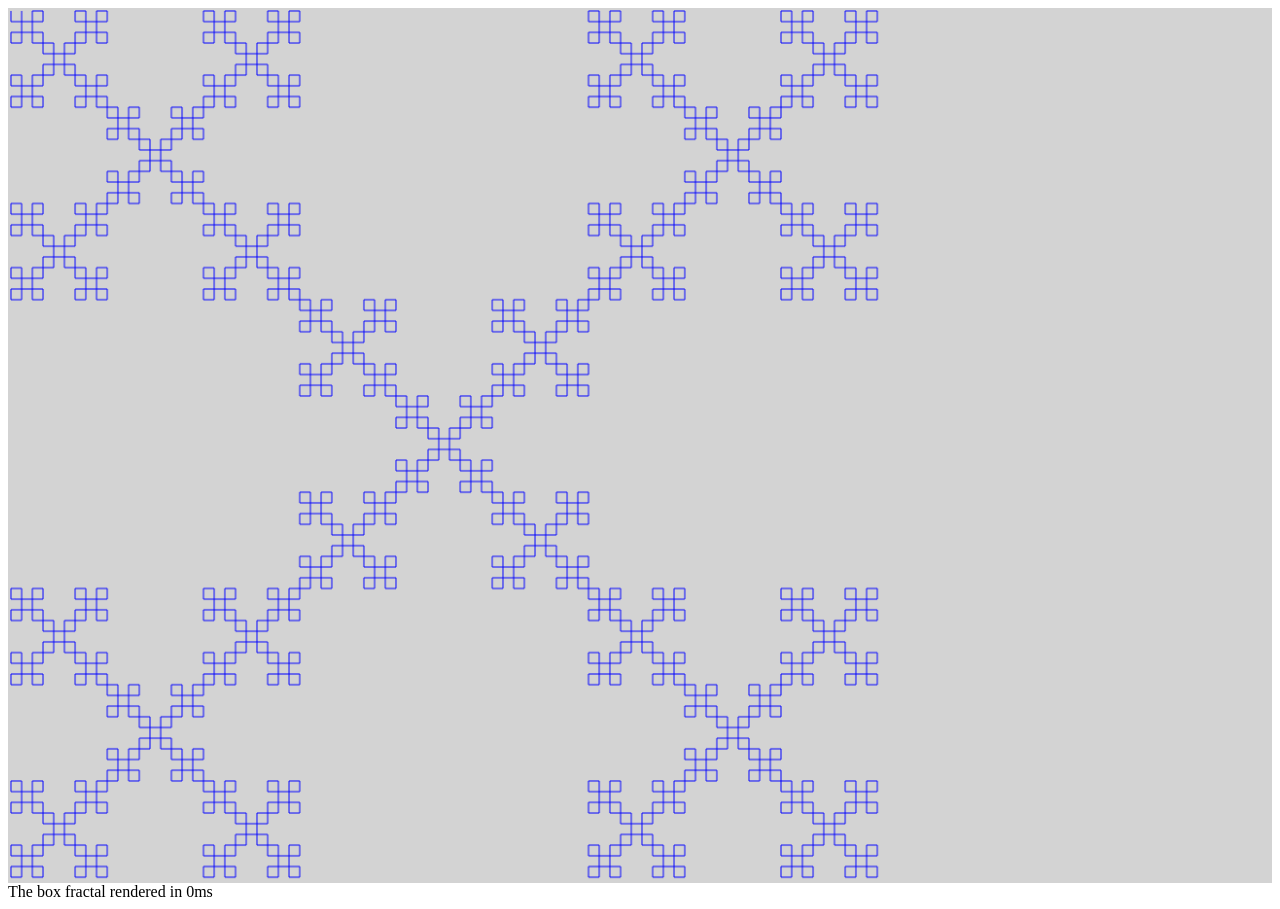
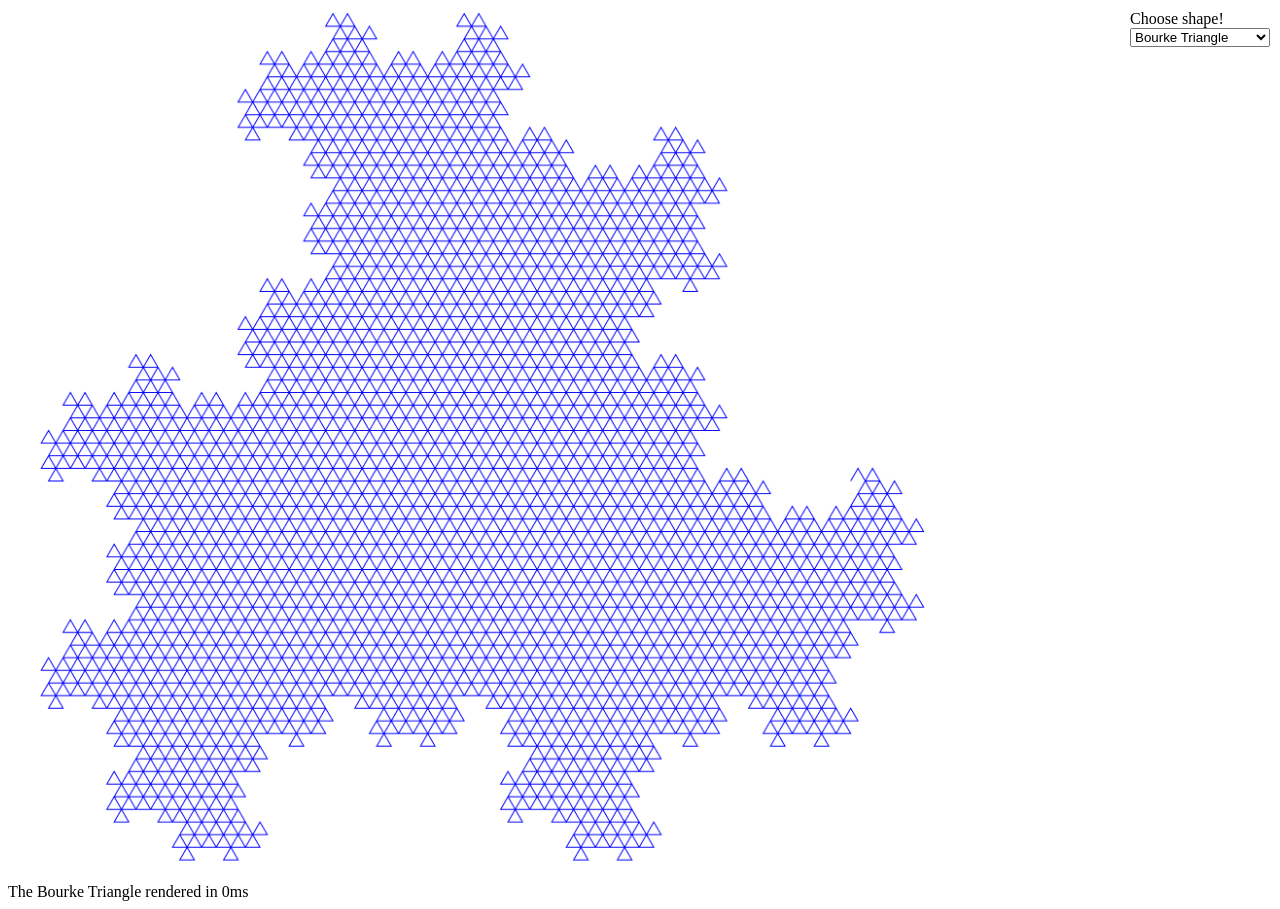
Before and after one commit to IgorKonovalov/L-systems, a plain HTML site: page index.html in a window 1280 px wide. Drawn offline with Linux system fonts and the light colour scheme.

Commit message:
select for shape

```diff
--- a/index.html
+++ b/index.html
@@ -12,9 +12,19 @@
       display: flex;
       flex-direction: column;
     }
+    .select {
+      max-width: 100px;
+      position: absolute;
+      right: 50px;
+      top: 10px;
+    }
   </style>
-  <canvas id="canvas" width="1300px" height="900px" style="background-color: lightgrey"></canvas>
-  <span id="stats">The shape rendered in:</span>
+  <canvas id="canvas" width="1300px" height="900px" style="background-color: white"></canvas>
+  <span id="stats"></span>
+  <div class="select">
+      <span>Choose shape!</span>
+      <select id="selectShape"/>
+  </div>
   <script src="./src/shapes.js"></script>
   <script src="./src/index.js"></script>
 </body>
--- a/src/index.js
+++ b/src/index.js
@@ -1,4 +1,5 @@
 const stats = document.getElementById('stats')
+const selectShape = document.getElementById('selectShape')
 // initial settings
 
 cx.strokeStyle = 'blue'
@@ -32,21 +33,43 @@ Lshape.prototype.step = function() {
 }
 
 const shapeNames = Object.keys(SHAPES)
-const shape = new Lshape(SHAPES[shapeNames[2]], shapeNames[2])
+const randomShape = Math.ceil(Math.random() * shapeNames.length)
+const shape = new Lshape(
+  SHAPES[shapeNames[randomShape - 1]],
+  shapeNames[randomShape - 1]
+)
+
+for (let item in SHAPES) {
+  let option = document.createElement('option')
+  option.innerHTML = item
+  selectShape.appendChild(option)
+}
+
+selectShape.value = shapeNames[randomShape - 1]
+selectShape.addEventListener('change', () => {
+  const newShape = new Lshape(SHAPES[selectShape.value], selectShape.value)
+  setInitialState()
+  clearCanvas()
+  draw(newShape)
+})
 
 //
 // DRAW
 //
 
-const draw = (
-  shape,
-  iterations = shape.iterations
-) => {
+const setInitialState = () => cx.resetTransform()
+const clearCanvas = () => {
+  cx.beginPath()
+  cx.rect(0, 0, cx.canvas.width, cx.canvas.height)
+  cx.fillStyle = 'white'
+  cx.fill()
+}
+
+const draw = (shape, iterations = shape.iterations) => {
   const now = Date.now()
   const angle = shape.angle
   const center = shape.center
   const stepLength = shape.stepLength
-
   for (let i = 0; i < iterations; i++) {
     shape.step()
   }
@@ -72,4 +95,6 @@ const draw = (
   stats.innerHTML = `The ${shape.name} rendered in ${Date.now() - now}ms`
 }
 
+// initial draw
+
 draw(shape)
--- a/src/shapes.js
+++ b/src/shapes.js
@@ -51,5 +51,35 @@ const SHAPES = {
       y: 3
     },
     iterations: 4
+  },
+  'koch snowflake': {
+    axiom: 'F++F++F',
+    rules: [
+      {
+        F: 'F-F++F-F'
+      }
+    ],
+    angle: Math.PI / 3,
+    stepLength: 2,
+    center: {
+      x: cWidth / 4,
+      y: cHeight / 1.6
+    },
+    iterations: 5
+  },
+  'Bourke Triangle': {
+    axiom: 'F+F+F',
+    rules: [
+      {
+        F: 'F-F+F'
+      }
+    ],
+    angle: 2 * Math.PI / 3,
+    stepLength: 15,
+    center: {
+      x: cWidth / 1.5,
+      y: cHeight / 1.85
+    },
+    iterations: 7
   }
 }
```
